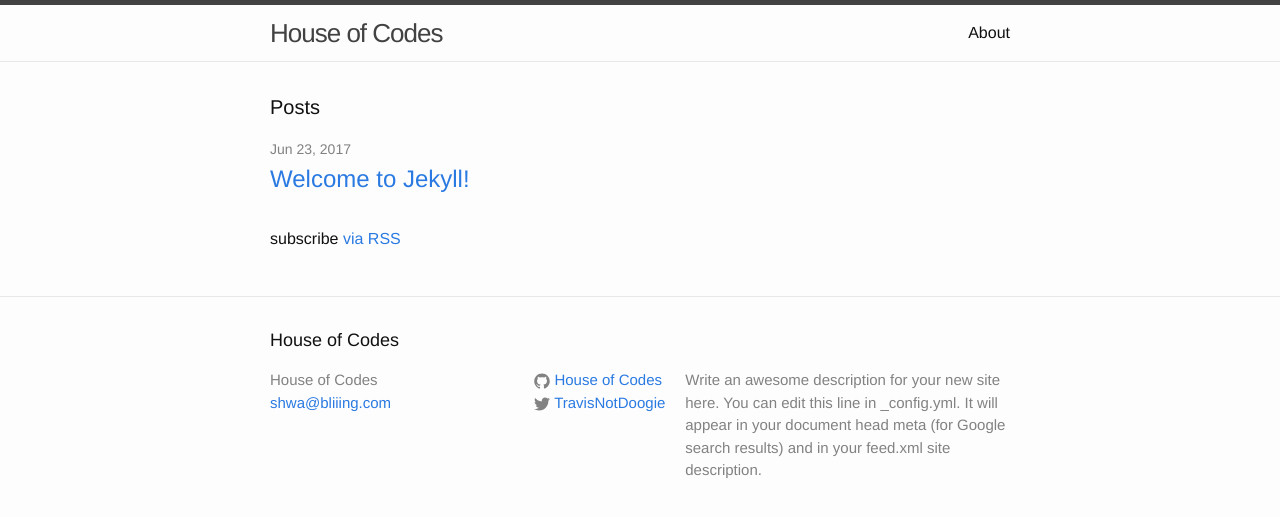
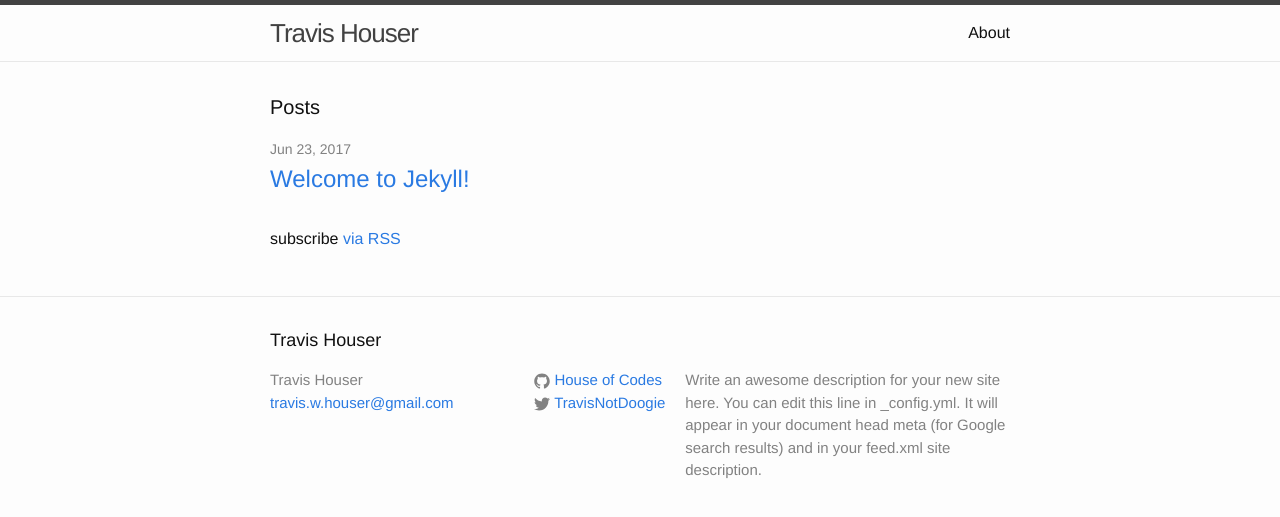
Before and after one commit to HouseOfCodes/HouseOfCodes.github.io, a Jekyll site: the page built from index.html, in a window 1280 px wide. Shown: the top 517 px of the page. Built offline with Jekyll 4.4.1, drawn with Linux system fonts in a browser that asks for light colours.

Commit message:
Update _config.yml

```diff
--- a/_config.yml
+++ b/_config.yml
@@ -6,8 +6,8 @@
 # 'jekyll serve'. If you change this file, please restart the server process.
 
 # Site settings
-title: House of Codes
-email: shwa@bliiing.com
+title: Travis Houser
+email: travis.w.houser@gmail.com
 description: > # this means to ignore newlines until "baseurl:"
   Write an awesome description for your new site here. You can edit this
   line in _config.yml. It will appear in your document head meta (for
```
